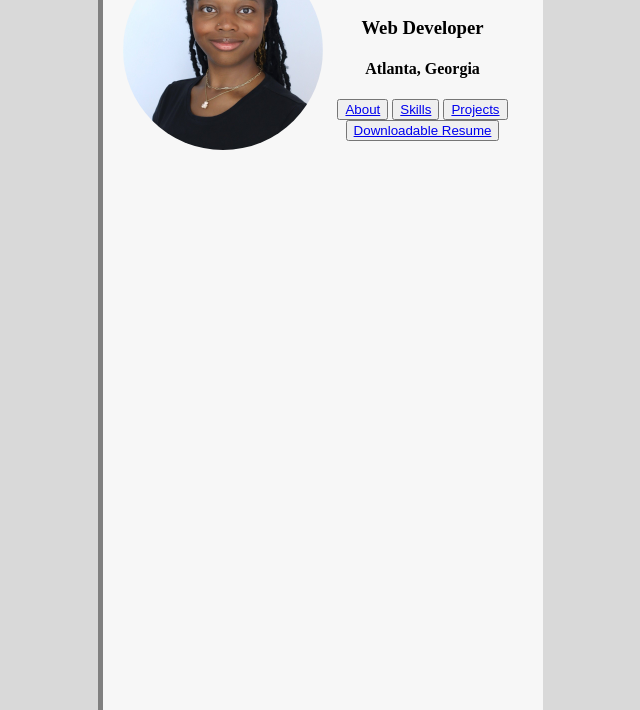
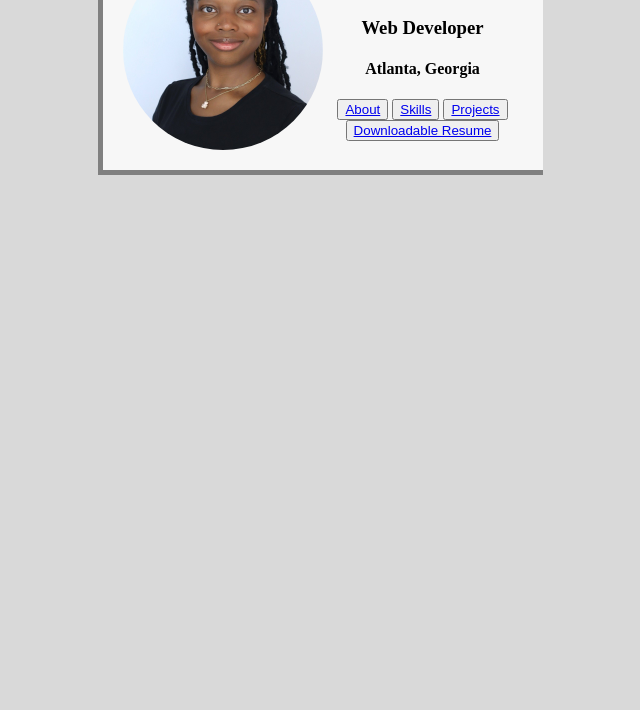
Before and after one commit to kdelise/portfolio-website, a plain HTML site: page index.html in a window 1280 px wide. Shown: the part 90-800 px from the top of the page, without its empty margins (320-960 px from the left). Drawn offline with Linux system fonts and the light colour scheme.

Commit message:
Update style.css

```diff
--- a/style.css
+++ b/style.css
@@ -11,7 +11,6 @@ body {
 
 .card {
   width: 400px;
-  height: 400vh;
   margin: 0 auto;
   padding: 20px;
   display: flex;
```
